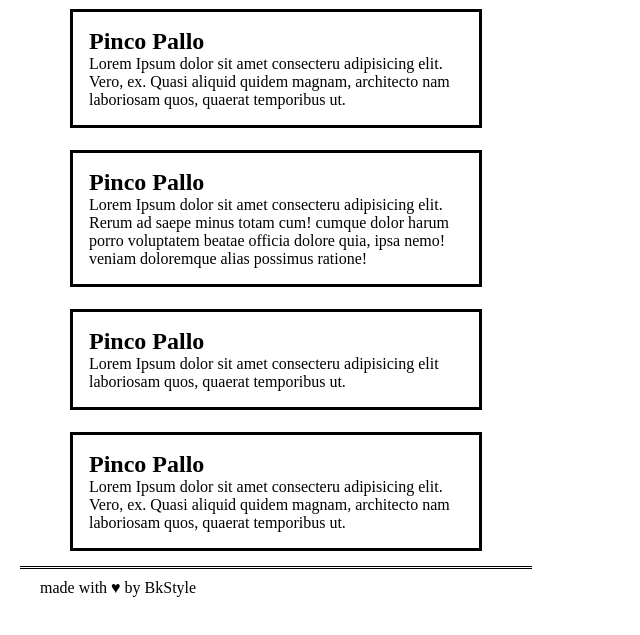
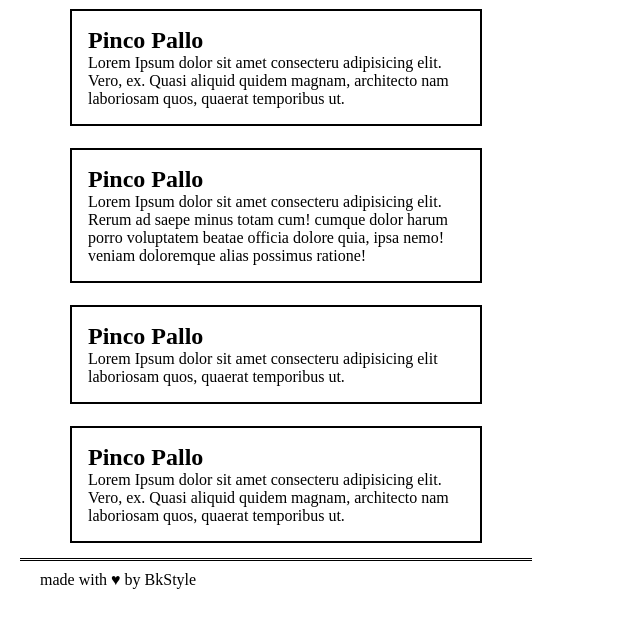
Before and after one commit to BkStyle89/htmlcss-wireframe, a plain HTML site: page index.html in a window 1280 px wide. Shown: the part 71-706 px from the top of the page, without its empty margins (0-640 px from the left). Drawn offline with Linux system fonts and the light colour scheme.

Commit message:
line correction

```diff
--- a/style.css
+++ b/style.css
@@ -17,7 +17,7 @@ header {
 
 .text{
     padding: 1rem;
-    border: solid;
+    border: 2px solid;
     display: inline-block;
     margin: 7px 50px 15px 50px;
 
```
